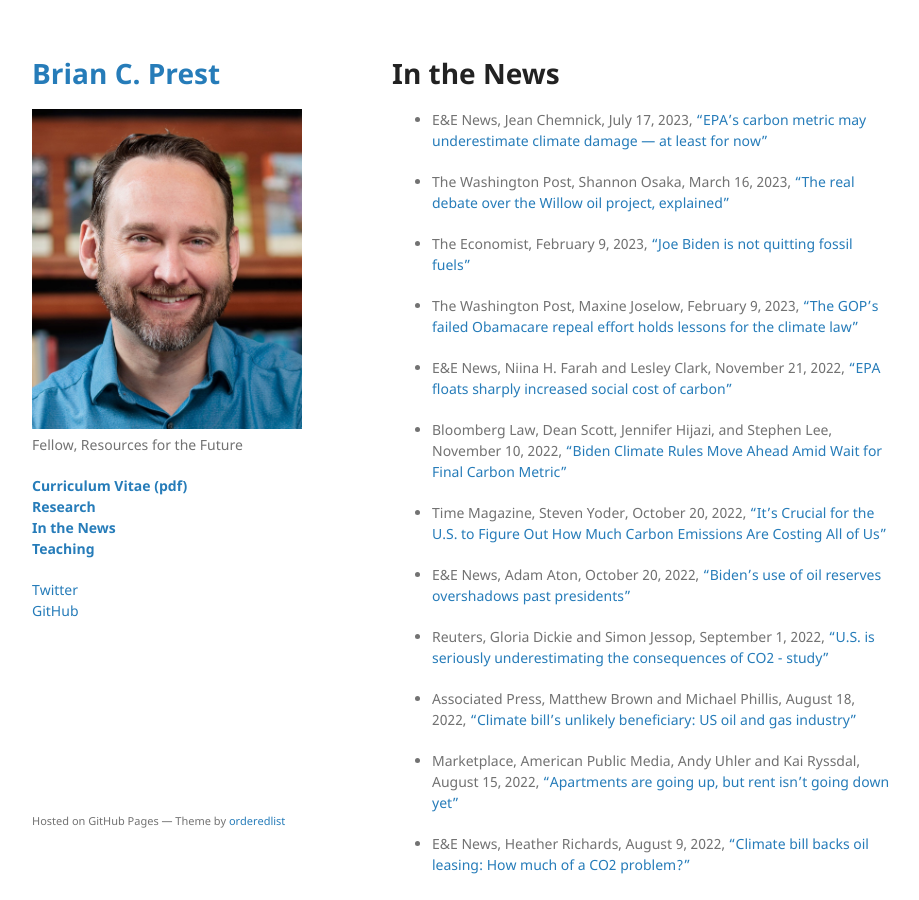
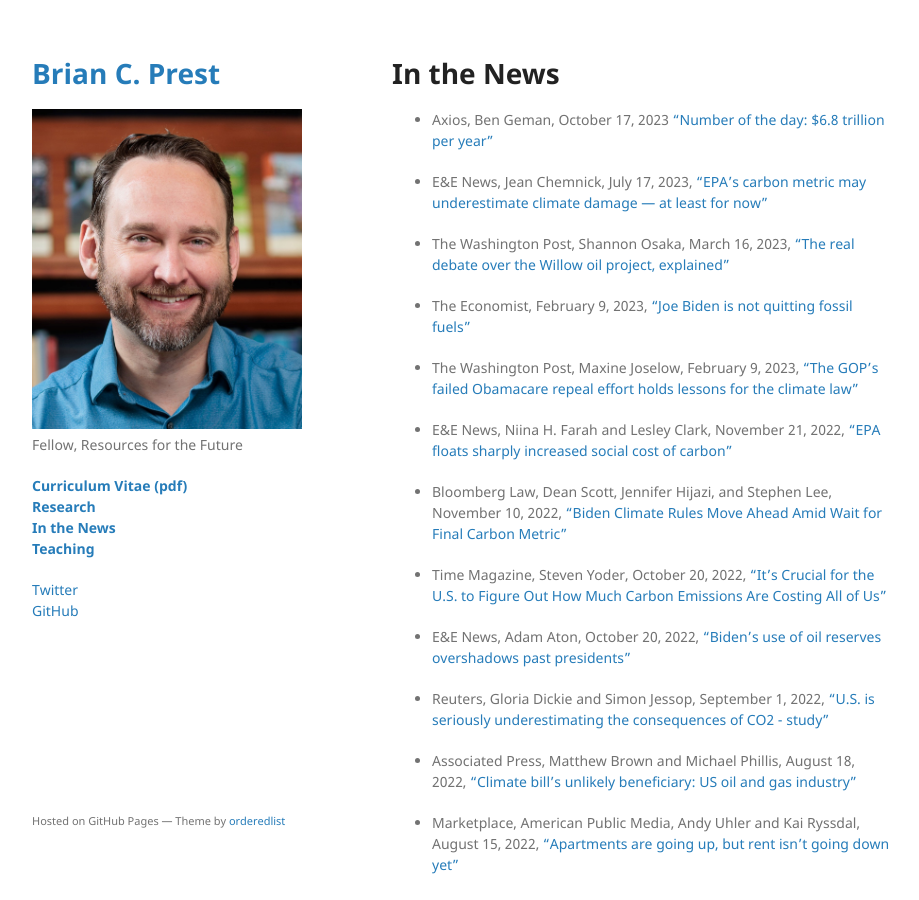
Before and after one commit to bprest/bprest.github.io, a Jekyll site: the page built from in-the-news.md, in a window 1280 px wide and 900 px high. Shown: the whole window, without its empty margins (178-1097 px from the left). Built offline with Jekyll 4.4.1, drawn with Linux system fonts in a browser that asks for light colours; our own code applies the rules of GitHub Pages for plain Markdown files.

Commit message:
add axios article

```diff
--- a/in-the-news.md
+++ b/in-the-news.md
@@ -4,6 +4,7 @@ layout: default
 
 # In the News
 
+* Axios, Ben Geman, October 17, 2023  ["Number of the day: \$6.8 trillion per year"](https://www.axios.com/newsletters/axios-generate-e7c62b35-4a4a-4ecd-bc16-2e15ebe510d6.html)
 
 * E&E News, Jean Chemnick, July 17, 2023,  ["EPA's carbon metric may underestimate climate damage — at least for now"](https://subscriber.politicopro.com/article/eenews/2023/07/17/epas-carbon-metric-may-underestimate-climate-damage-at-least-for-now-00106250)
 
```
